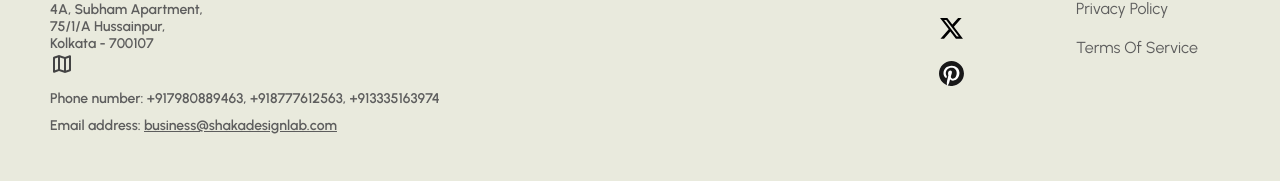
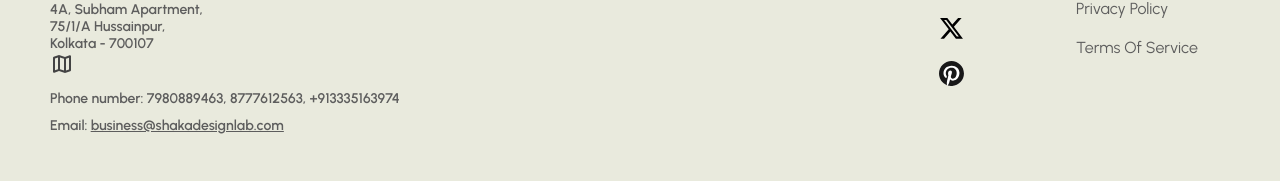
Before and after one commit to deekshat-ui/shaka-design-lab-website, a React (Create React App) app: page / in a window 1280 px wide. Shown: the part 3767-3948 px from the top of the page. Built offline with nearby package versions, Linux system fonts and the light colour scheme.

Commit message:
minor-ui-fix

```diff
--- a/src/sections/ContactSection.js
+++ b/src/sections/ContactSection.js
@@ -35,11 +35,11 @@ const ContactSection = ({ className = "" }) => {
             </p>
           </div>
           <div className={styles.contact}>
-            Phone&nbsp;number:&nbsp;+917980889463,&nbsp;+918777612563,&nbsp;+913335163974
+            Phone&nbsp;number:&nbsp;7980889463,&nbsp;8777612563,&nbsp;+913335163974
           </div>
           <div className={styles.email}>
             <span>
-              Email address:&nbsp;
+              Email:&nbsp;
               <a
                 className={styles.shakadesignscom}
                 href="mailto:business@shakadesignlab.com"
```
